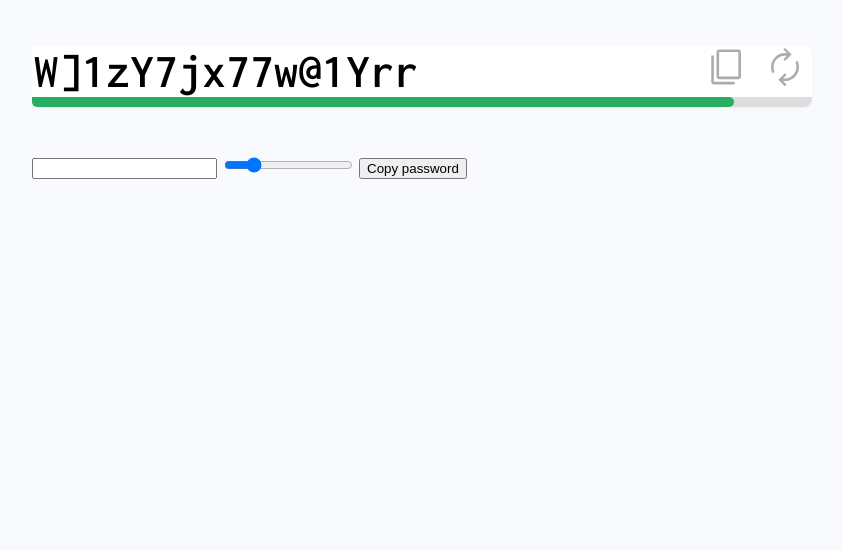
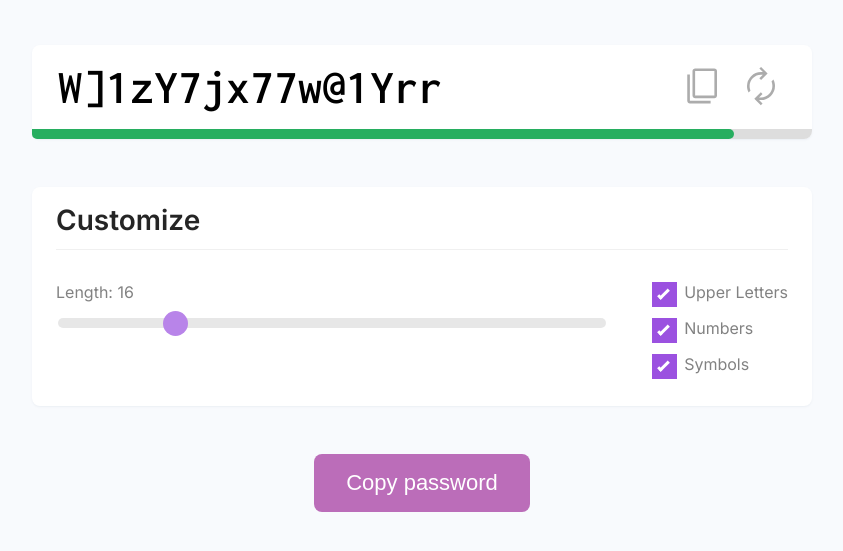
Before and after one commit to silvio-souza/password-generator, a plain HTML site: page index.html in a window 1280 px wide. Shown: the part 119-670 px from the top of the page, without its empty margins (218-1061 px from the left). Drawn offline with Linux system fonts and the light colour scheme.

Commit message:
added buttons and slider logics and finished page style

```diff
--- a/index.html
+++ b/index.html
@@ -46,18 +46,44 @@
         </div>
       </section>
 
-      <input type="text" name="password" id="password" />
-
+      <section class="box customize">
+        <h3 class="title">Customize</h3>
+        <div class="actions">
+          <div class="password-length">
+            <p>Length: <span id="password-length-text">16</span></p>
             <input
               type="range"
               name="password-length"
               id="password-length"
+              class="slider"
               value="16"
               min="4"
               max="64"
             />
+          </div>
+          <div class="config">
+            <label class="checkbox-container">
+              <span class="text">Upper Letters</span>
+              <input type="checkbox" id="uppercase-check" checked />
+              <span class="checkmark"></span>
+            </label>
+            <label class="checkbox-container">
+              <span class="text">Numbers</span>
+              <input type="checkbox" id="number-check" checked />
+              <span class="checkmark"></span>
+            </label>
+            <label class="checkbox-container">
+              <span class="text">Symbols</span>
+              <input type="checkbox" id="symbol-check" checked />
+              <span class="checkmark"></span>
+            </label>
+          </div>
+        </div>
+      </section>
 
+      <div class="submit">
         <button id="copy-2">Copy password</button>
+      </div>
     </main>
     <script src="./scripts.js"></script>
   </body>
--- a/scripts.js
+++ b/scripts.js
@@ -1,9 +1,28 @@
 const inputEl = document.querySelector("#password");
+const upperCaseCheckEl = document.querySelector("#uppercase-check");
+const numberCheckEl = document.querySelector("#number-check");
+const symbolCheckEl = document.querySelector("#symbol-check");
+
 let passwordLength = 16;
 
 const generatePassword = () => {
-  const chars =
-    "abcdefghjklmnpqrstuvwxyzABCDEFGHJKLMNPQRSTUVWXYZ123456789?!@&*()[]";
+  let chars = "abcdefghjklmnpqrstuvwxyz";
+
+  const upperCaseChars = "ABCDEFGHJKLMNPQRSTUVWXYZ";
+  const numberChars = "123456789";
+  const symbolChars = "?!@&*()[]";
+
+  if (upperCaseCheckEl.checked) {
+    chars += upperCaseChars;
+  }
+
+  if (numberCheckEl.checked) {
+    chars += numberChars;
+  }
+
+  if (symbolCheckEl.checked) {
+    chars += symbolChars;
+  }
 
   let password = "";
 
@@ -24,8 +43,15 @@ const copy = () => {
 const passwordLengthEl = document.querySelector("#password-length");
 passwordLengthEl.addEventListener("input", () => {
   passwordLength = passwordLengthEl.value;
+  document.querySelector("#password-length-text").innerText = passwordLength;
   generatePassword();
 });
+
+upperCaseCheckEl.addEventListener("click", generatePassword);
+numberCheckEl.addEventListener("click", generatePassword);
+symbolCheckEl.addEventListener("click", generatePassword);
+
+document.querySelector("#renew").addEventListener("click", generatePassword);
 
 document.querySelector("#copy-1").addEventListener("click", copy);
 document.querySelector("#copy-2").addEventListener("click", copy);
--- a/style.css
+++ b/style.css
@@ -1,6 +1,6 @@
 body {
     background-color: #f8fafd;
-    font-family: "Inter", sans-serif;
+    font-family: "Inter", sans- serif;
     color: #252525;
     padding: 2rem;
   }
@@ -14,7 +14,6 @@ main {
     text-align: center;
     padding-bottom: 3rem;
   }
-
   .hero .title {
     font-size: 2rem;
     font-weight: bold;
@@ -34,6 +33,8 @@ main {
 
   .password {
     display: flex;
+    align-items: center;
+    padding: 1rem 1.5rem;
   }
   .password .text {
     flex: 1;
@@ -86,3 +87,122 @@ main {
   .security-indicator .bar.safe {
     background-color: #27ae60;
   }
+
+  .customize {
+    padding: 1rem 1.5rem;
+  }
+  .customize .title {
+    border-bottom: 1px solid #f0f0f0;
+    font-size: 1.75rem;
+    font-weight: bold;
+    margin-bottom: 2rem;
+    padding-bottom: 0.75rem;
+  }
+  .customize .actions {
+    display: flex;
+    gap: 3rem;
+    color: #828282;
+  }
+  .customize .password-length {
+    flex: 1;
+  }
+  .customize .password-length .slider {
+    appearance: none;
+    -webkit-appearance: none;
+    height: 10px;
+    background: #dddddd;
+    outline: none;
+    border-radius: 8px;
+    width: 100%;
+    opacity: 0.7;
+    transition: opacity 0.2s;
+    margin-top: 1rem;
+  }
+  .customize .password-length .slider:hover {
+    opacity: 1;
+  }
+  .customize .password-length .slider::-webkit-slider-thumb {
+    -webkit-appearance: none;
+    appearance: none;
+    width: 25px;
+    height: 25px;
+    border-radius: 25px;
+    background: #9b51e0;
+    cursor: pointer;
+  }
+  .customize .password-length .slider::-moz-range-thumb {
+    width: 25px;
+    height: 25px;
+    border-radius: 25px;
+    background: #9b51e0;
+    cursor: pointer;
+  }
+
+  .checkbox-container {
+    display: block;
+    position: relative;
+    padding-left: 2rem;
+    margin-bottom: 1rem;
+    cursor: pointer;
+    -webkit-user-select: none;
+    -moz-user-select: none;
+    -ms-user-select: none;
+    user-select: none;
+  }
+  .checkbox-container input {
+    position: absolute;
+    height: 0;
+    width: 0;
+    opacity: 0;
+    cursor: pointer;
+  }
+  .checkbox-container .checkmark {
+    position: absolute;
+    top: 0;
+    left: 0;
+    height: 25px;
+    width: 25px;
+    background-color: #dddddd;
+    transition: all 0.2s;
+  }
+  .checkbox-container:hover input ~ .checkmark {
+    background-color: #cccccc;
+  }
+  .checkbox-container input:checked ~ .checkmark {
+    background-color: #9b51e0;
+  }
+  .checkbox-container .checkmark:after {
+    content: "";
+    display: none;
+    position: absolute;
+    left: 9px;
+    top: 5px;
+    width: 5px;
+    height: 13px;
+    border: solid white;
+    border-width: 0 3px 3px 0;
+    transform: rotate(45deg);
+  }
+  .checkbox-container input:checked ~ .checkmark:after {
+    display: block;
+  }
+
+  .submit {
+    text-align: center;
+
+  }
+
+  .submit button {
+    background-color: #bb6db9;
+    font-size: 1.375rem;
+    color: #fff;
+    border: none;
+    border-radius: 8px;
+    cursor: pointer;
+    padding: 1rem 2rem;
+    transition: all 0.2s;
+  }
+
+  .submit button:hover {
+    background-color: #9b51e0;
+  }
```
Lines whose indentation alone changed are shown as unchanged.
